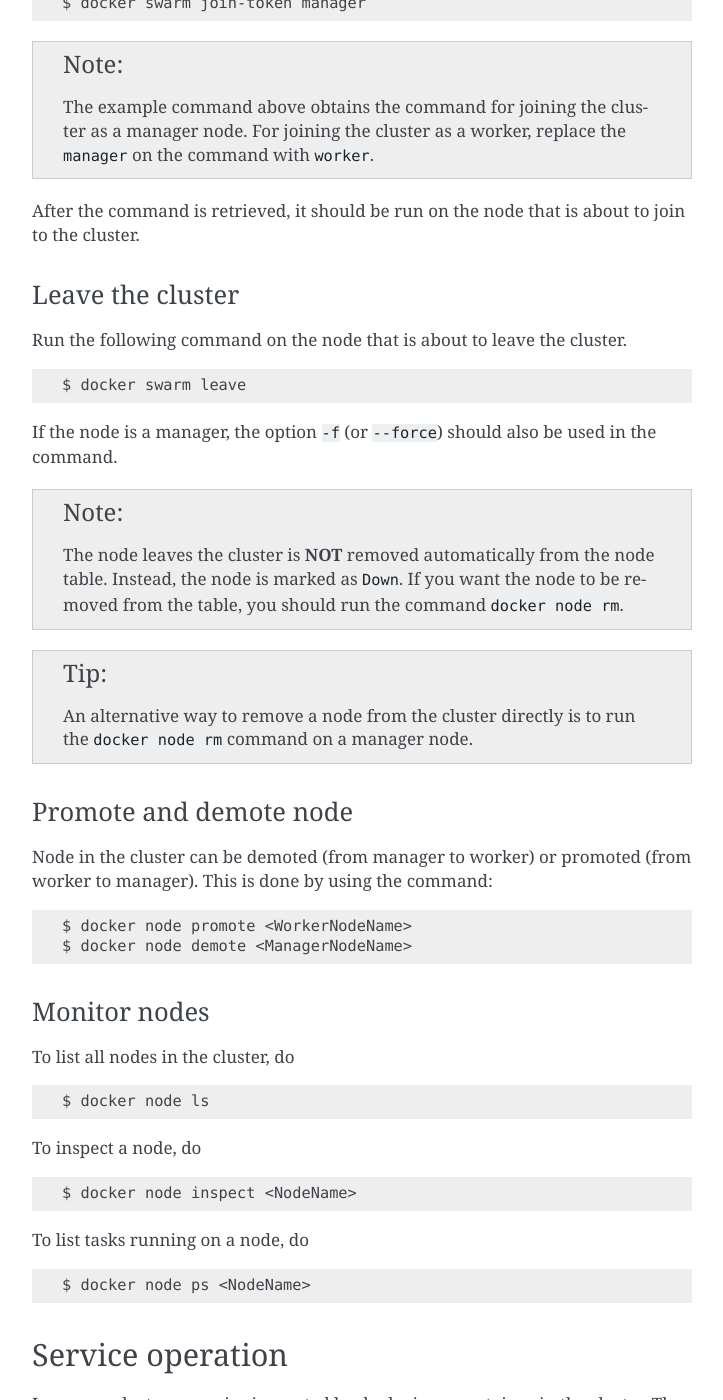
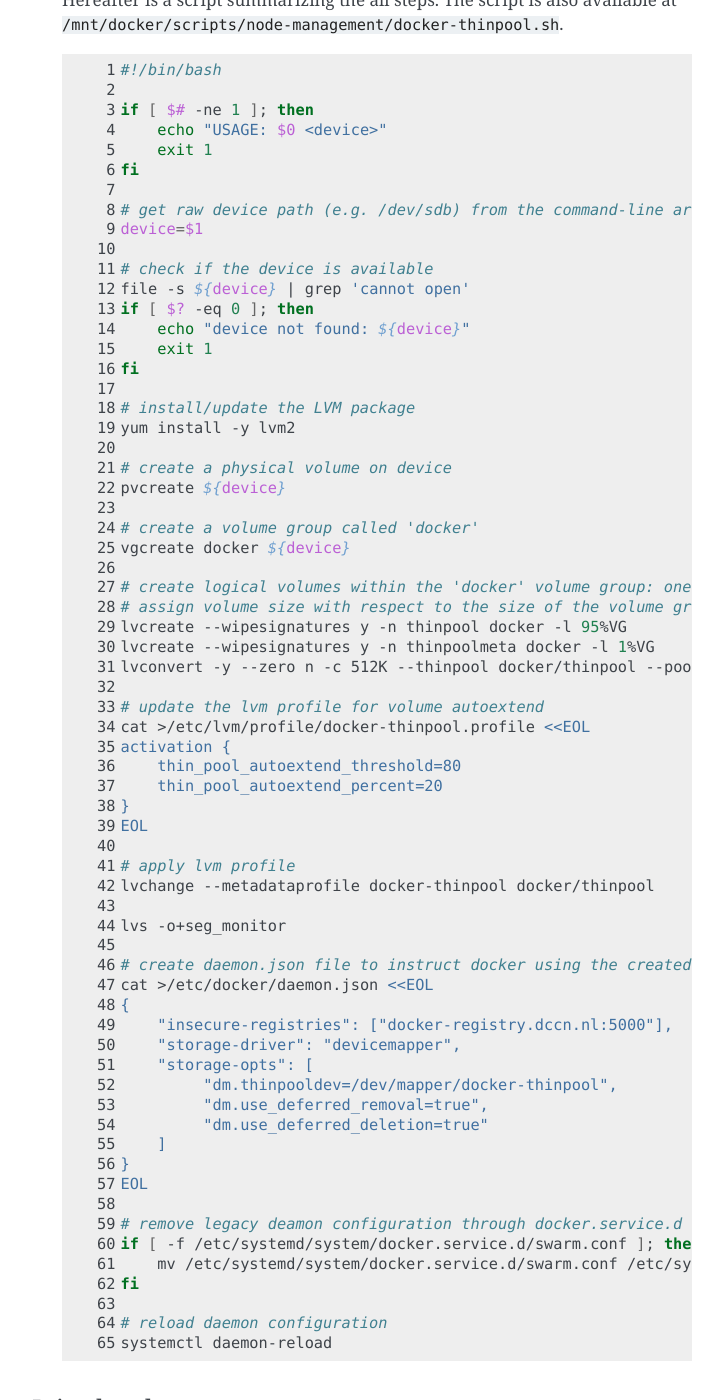
Before and after one commit to Donders-Institute/docker-swarm-setup, a Sphinx documentation site: the page built from doc/operation.rst, in a window 1280 px wide and 1400 px high, scrolled down 1438 px. Shown: the whole window, without its empty margins (388-1111 px from the left). Built offline with Sphinx 7.4.7, drawn with Linux system fonts in a browser that asks for light colours; some of the changed text lies outside the part shown.

Commit message:
Update operation.rst

```diff
--- a/doc/operation.rst
+++ b/doc/operation.rst
@@ -38,6 +38,81 @@
 * ``/mnt/install/kickstart-*/ks-*-dccn-dk.cfg``: the main kickstart configuration file
 * ``/mnt/install/kickstart-*/postkit-dccn-dk/script-selection``: main script to trigger post-kickstart scripts
 * ``/mnt/install/kickstart-*/setup-docker-*``: the docker-specific post-kickstart scripts
+
+**Configure devicemapper to direct-lvm mode**
+
+    By default, the devicemapper of docker is running the loop-lvm mode which is known to be suboptimal for performance.  In a production environment, the direct-lvm mode is recommended.  How to configure the devicemapper to use direct-lvm mode is described `here <https://docs.docker.com/engine/userguide/storagedriver/device-mapper-driver/#configure-direct-lvm-mode-for-production>`_.
+
+    Hereafter is a script summarizing the all steps.  The script is also available at ``/mnt/docker/scripts/node-management/docker-thinpool.sh``.
+
+    .. code-block:: bash
+        :linenos:
+
+        #!/bin/bash
+
+        if [ $# -ne 1 ]; then
+            echo "USAGE: $0 <device>"
+            exit 1
+        fi
+
+        # get raw device path (e.g. /dev/sdb) from the command-line argument
+        device=$1
+
+        # check if the device is available
+        file -s ${device} | grep 'cannot open'
+        if [ $? -eq 0 ]; then
+            echo "device not found: ${device}"
+            exit 1
+        fi
+
+        # install/update the LVM package
+        yum install -y lvm2
+
+        # create a physical volume on device
+        pvcreate ${device}
+
+        # create a volume group called 'docker'
+        vgcreate docker ${device}
+
+        # create logical volumes within the 'docker' volume group: one for data, one for metadate
+        # assign volume size with respect to the size of the volume group
+        lvcreate --wipesignatures y -n thinpool docker -l 95%VG
+        lvcreate --wipesignatures y -n thinpoolmeta docker -l 1%VG
+        lvconvert -y --zero n -c 512K --thinpool docker/thinpool --poolmetadata docker/thinpoolmeta
+
+        # update the lvm profile for volume autoextend
+        cat >/etc/lvm/profile/docker-thinpool.profile <<EOL
+        activation {
+            thin_pool_autoextend_threshold=80
+            thin_pool_autoextend_percent=20
+        }
+        EOL
+
+        # apply lvm profile
+        lvchange --metadataprofile docker-thinpool docker/thinpool
+
+        lvs -o+seg_monitor
+
+        # create daemon.json file to instruct docker using the created logical volumes
+        cat >/etc/docker/daemon.json <<EOL
+        {
+            "insecure-registries": ["docker-registry.dccn.nl:5000"],
+            "storage-driver": "devicemapper",
+            "storage-opts": [
+                 "dm.thinpooldev=/dev/mapper/docker-thinpool",
+                 "dm.use_deferred_removal=true",
+                 "dm.use_deferred_deletion=true"
+            ]
+        }
+        EOL
+
+        # remove legacy deamon configuration through docker.service.d to avoid confliction with daemon.json
+        if [ -f /etc/systemd/system/docker.service.d/swarm.conf ]; then
+            mv /etc/systemd/system/docker.service.d/swarm.conf /etc/systemd/system/docker.service.d/swarm.conf.bk
+        fi
+
+        # reload daemon configuration
+        systemctl daemon-reload
 
 Join the cluster
 ^^^^^^^^^^^^^^^^
```
